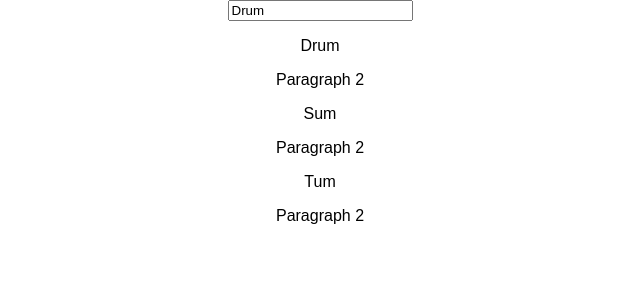
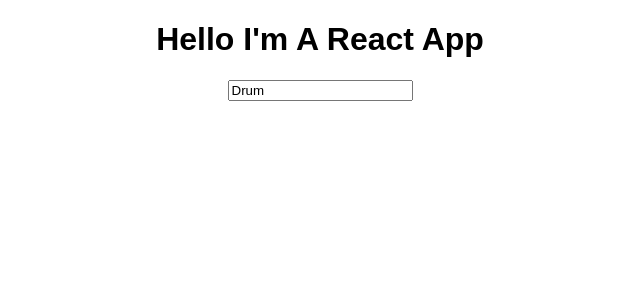
Before and after one commit to Board-Ape/under-the-hood-react, a React (Create React App) app: page / in a window 1280 px wide. Shown: the top 300 px of the page, without its empty margins (320-960 px from the left). Built offline with nearby package versions, Linux system fonts and the light colour scheme.

Commit message:
Toggle conditional

```diff
--- a/src/App.js
+++ b/src/App.js
@@ -20,9 +20,11 @@ class App extends Component {
     })
   }
 
-  showUserHandler = () => {
+  toggleUserInputHandler = () => {
+    const doesShow = this.state.showUserOuput;
+
     this.setState({
-      showUserOuput: true
+      showUserOuput: !doesShow
     })
   }
 
@@ -35,15 +37,14 @@ class App extends Component {
 
     return(
       <div className="App">
-        { this.state.showUserOuput ?
         <h1>Hello I'm A React App</h1>
-
-         : null
-      }
           <UserInput
             name={this.state.name[0]}
             changeNames={ this.changeNameHandler }
+            toggleShow={ this.toggleUserInputHandler }
           />
+        { this.state.showUserOuput ?
+          <div>
           <UserOutput
             name={this.state.name[0]}
             showTitle={this.showUserHandler}
@@ -54,6 +55,7 @@ class App extends Component {
           <UserOutput
             name={this.state.name[2]}
           />
+          </div> : null}
       </div>
     )
   }
--- a/src/UserInput/UserInput.js
+++ b/src/UserInput/UserInput.js
@@ -2,7 +2,7 @@ import React from 'react';
 
 const userInput = (props) => {
     return (
-        <div>
+        <div onClick={ props.toggleShow }>
             <input
                 type="text"
                 value={ props.name }
--- a/src/UserOutput/UserOutput.js
+++ b/src/UserOutput/UserOutput.js
@@ -2,7 +2,7 @@ import React from 'react';
 
 const userOutput = (props) => {
     return (
-        <div onClick={props.showTitle}>
+        <div>
             <p>{props.name}</p>
             <p>Paragraph 2</p>
         </div>
```
Lines whose indentation alone changed are shown as unchanged.
